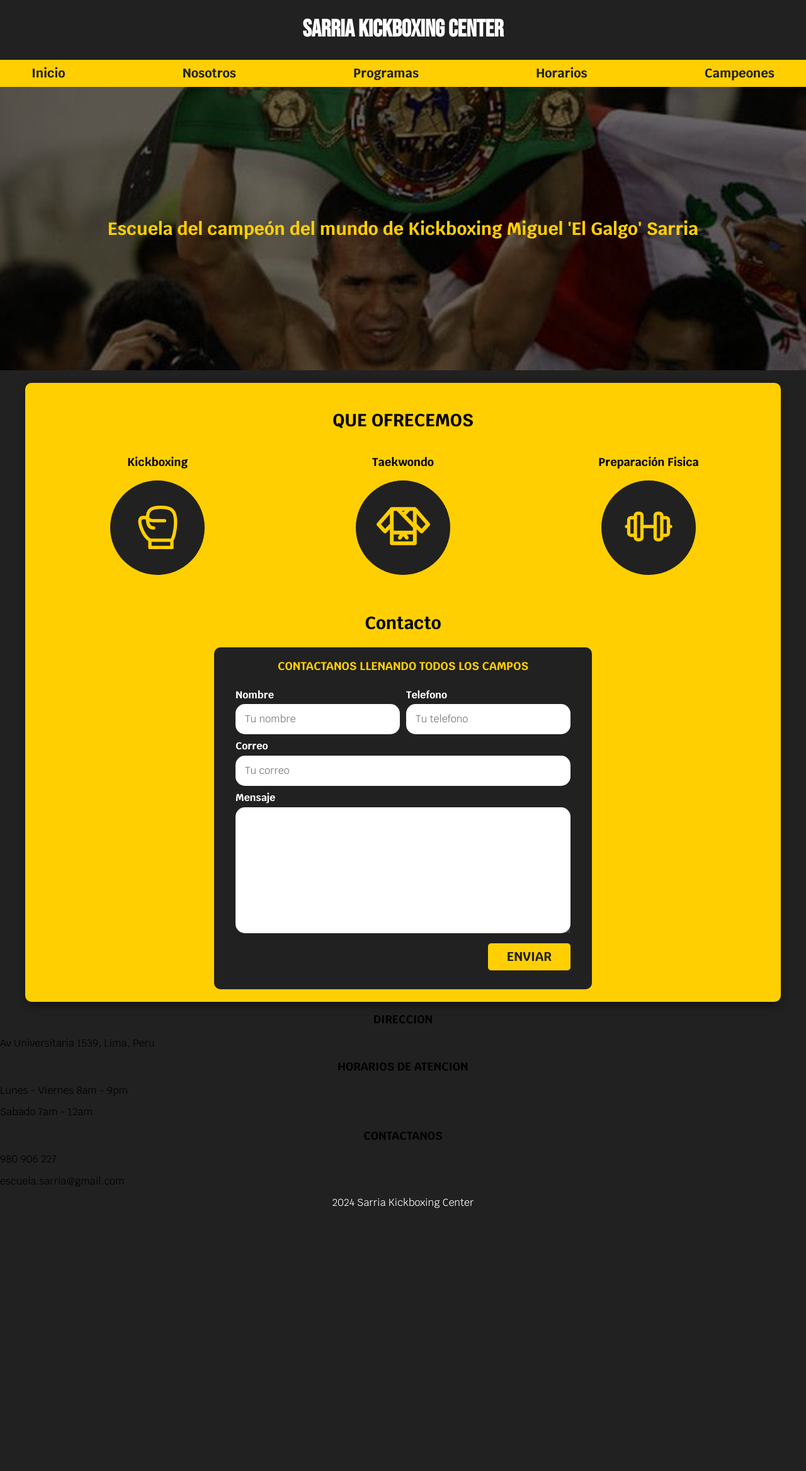
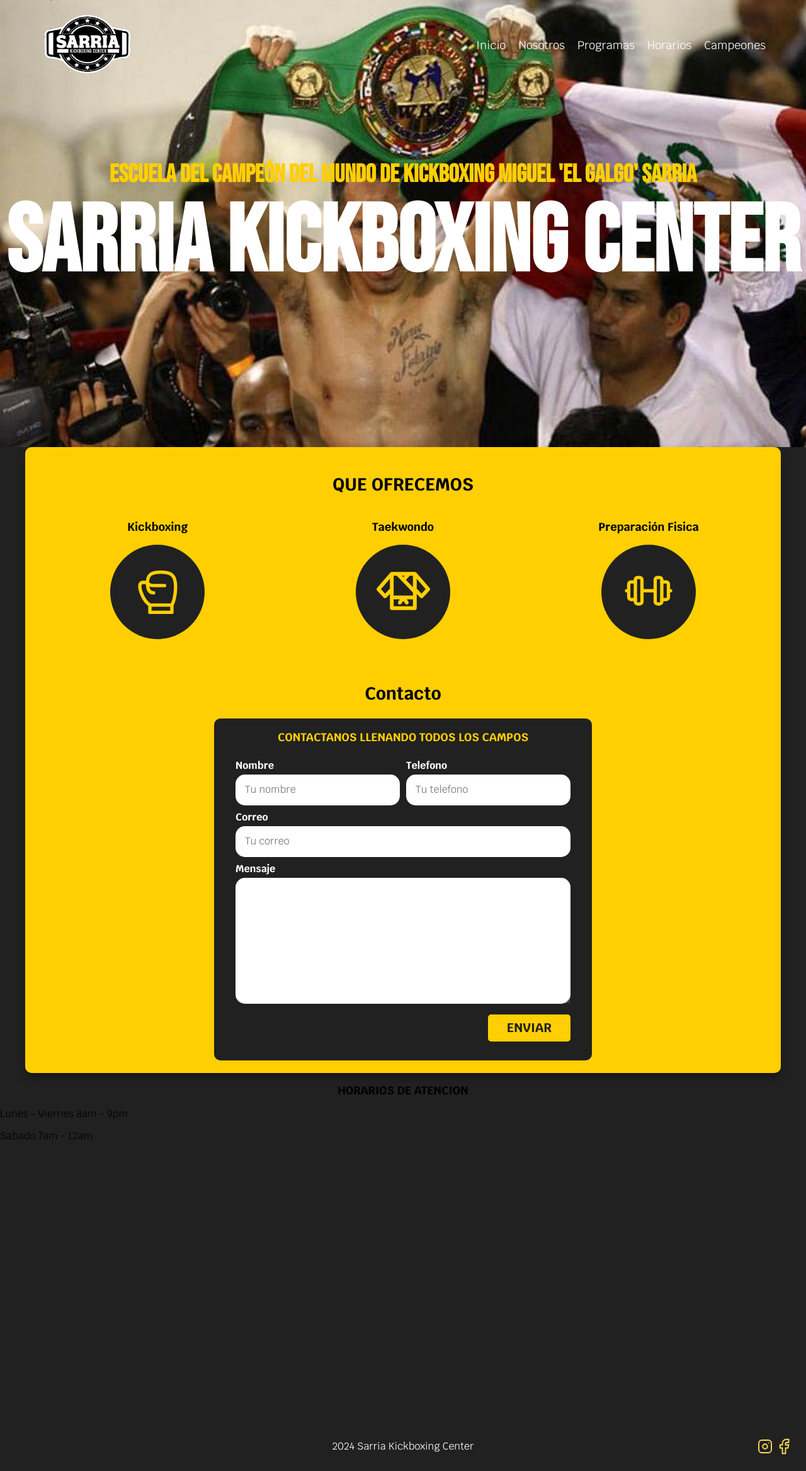
Before and after one commit to JanielFranz/SKC, a plain HTML site: page index.html in a window 1280 px wide. Shown: the whole page at 63% size. Before the commit the page ends 1936 px from the top, so only its background shows below. Drawn offline with Linux system fonts and the light colour scheme; some packages are replaced by stand-ins of ours.

Commit message:
feat(header): new version on header created.

```diff
--- a/css/styles.css
+++ b/css/styles.css
@@ -22,7 +22,18 @@ body{
 .contenedor{
     max-width: 120rem;
     margin: 0 auto;
+}
+.contenedor-header{
+    max-width: 120rem;
+    margin: 0 auto;
+    width: 90%;
 
+}
+.sombra-imagen{
+    background-color: rgba(0,0,0,.5);
+}
+a{
+    text-decoration: none;
 }
 
 .boton{
@@ -68,6 +79,16 @@ body{
     display: flex;
 }
 
+.no-margin{
+    margin: 0;
+}
+.no-padding{
+    padding: 0;
+}
+.centrar-texto{
+
+}
+
 .alinear-derecha{
     justify-content: right;
 }
@@ -78,11 +99,21 @@ body{
 }
 
 /* Tipografia */
+
+
+
+
 h1{
     font-size: var(--fuentePrincipal);
     font-family: 'Bebas Neue', sans-serif;
     color: var(--blanco);
+    font-size: 15rem;
+    margin: 0px 0px 8px;
 }
+
+
+
+
 h2{
     font-size: 2.8rem;
 }
@@ -94,70 +125,78 @@ h1,h2,h3{
     text-align: center;
 }
 
+/* Letra amarilla del primer section*/
+.main-h2{
+    text-transform: uppercase;
+    color: var(--primario);
+    font-size: 4rem;
+    font-family: 'Bebas Neue', sans-serif;
+}
+
 
 /* Navegacion Principal */
-.nav-bg{
-    background-color: var(--primario);
+.header{
+    background-image: url(../imagenes/sarria.jpg);
+
+    height: 71rem;
+    background-position: center center;
+    background-size: cover;
+    background-repeat: no-repeat;
+
+}
+.imagen-logo{
+    height: 14rem;
+    width: 15rem;
 }
 
-.navegacion-principal{
+@media (min-width: 768px) {
+    .barra {
         display: flex;
-    flex-direction: column;
+        justify-content: space-between;
         align-items: center;
     }
-@media (min-width: 768px) {
-    .navegacion-principal{
-        flex-direction: row;
-        justify-content: space-between;
 }
 
+
+@media (min-width: 768px) {
+    .navegacion-principal {
+        display: flex;
+        gap:2rem;
+    }
 }
 .navegacion-principal a {
-    padding: 1rem;
-    color: var(--oscuro);
-    text-decoration: none;
-    font-size: 2rem;
-    font-weight: 700;
-}
-.navegacion-principal a:hover {
-    color: var(--primario);
-    background-color: var(--oscuro);
+    display: block;
+    text-align: center;
+    font-size: 1.8rem;
+    color: var(--blanco);
 }
 
+
 /* Imagen Sarria*/
-.sarria{
-    background-image: url(../imagenes/sarria.jpg);
-    background-position-x: center;
-    background-position-y:30%;
-    height: 45rem;
-    position: relative;
-    margin-bottom: 2rem;
-}
-.sarria-contenido{
-    position: absolute;
-    background-color: rgba(0, 0, 0, .6);
-    width: 100%;
-    height: 100%;
-    display:flex;
-    flex-direction: column;
-    align-items: center;
-    justify-content: center;
+
+.sarria-contenido {
+    text-align: center;
+    margin-top: 11rem;
+
 }
 
 .sarria-contenido h2{
     color: var(--primario);
 }
 /* Servicios */
-.servicios{
+@media (min-width: 768px) {
+    .servicios {
         display: grid;
-    grid-template-columns: repeat(3,1fr);
+        grid-template-columns: repeat(3, 1fr);
         column-gap: 1rem;
+    }
 }
 
 .servicio{
     display: flex;
     flex-direction: column;
     align-items: center;
+    margin-bottom: 1rem;
 } /* centré el cierculo y el icono */
 .servicio h3{
 
@@ -237,7 +276,30 @@ margin-bottom: .5rem;
     border-radius: 1.5rem;
 }
 
-.footer{
+.footer-text{
     text-align: center;
     color: var(--blanco);
+    margin-top: 1rem;
+    grid-column: 2/3;
 }
+
+
+
+.container-icons{
+    display: grid;
+    grid-template-columns: repeat(3,1fr);
+}
+
+.icons-footer{
+    display: flex;
+    justify-content: right;
+    padding: 2rem;
+    grid-column: 3/4;
+}
+/* Map */
+
+#map{
+    height: 50rem;
+    width: 100%;
+    margin-bottom: 4rem;
+}
--- a/index.html
+++ b/index.html
@@ -11,12 +11,14 @@
     <link href="css/styles.css" rel="stylesheet">
 </head>
 <body>
-    <header>
-        <h1>SARRIA KICKBOXING CENTER</h1>
-    </header>
 
-    <div class="nav-bg">
-        <nav class="navegacion-principal contenedor">
+<header class="header">
+    <div class="contenedor-header">
+        <div class="barra">
+            <a class ="logo" href="index.html">
+                <img class="imagen-logo no-margin centrar-texto"src="imagenes/sarria-logo.png" alt="imagen-logo">
+            </a>
+            <nav class="navegacion-principal">
                 <a href="index.html">Inicio</a>
                 <a href="#">Nosotros</a>
                 <a href="#">Programas</a>
@@ -24,12 +26,15 @@
                 <a href="#">Campeones</a>
             </nav>
         </div>
+    </div>
 
-    <section class="sarria">
     <div class="sarria-contenido">
-            <h2> Escuela del campeón del mundo de Kickboxing Miguel 'El Galgo' Sarria</h2>
+        <h2 class="main-h2 no-margin" > Escuela del campeón del mundo de Kickboxing  Miguel 'El Galgo' Sarria </h2>
+        <h1 class ="no-margin"> SARRIA KICKBOXING CENTER  </h1>
     </div>
-    </section>
+</header>
+
+
 
 
 <main class="contenedor sombra">
@@ -104,25 +109,48 @@
     </section>
 </main>
 
-    <section>
-        <h3>DIRECCION</h3>
-        <p>Av Universitaria 1539, Lima, Peru</p>
-    </section>
-
+<div id="map">
+    <script src="script.js"> </script>  <!--   conexion con js -->
+    <script src="https://maps.googleapis.com/maps/api/js?key=AIzaSyBDaeWicvigtP9xPv919E-RNoxfvC-Hqik&callback=startMap"></script>
     <section>
         <h3>HORARIOS DE ATENCION</h3>
         <p>Lunes - Viernes 8am - 9pm</p>
         Sabado 7am - 12am
     </section>
-
+</div>
+<!--
 <section>
     <h3>CONTACTANOS</h3>
     <p>980 906 227</p>
     <p>escuela.sarria@gmail.com</p>
 </section>
-
+-->
 <footer class="footer">
+    <div class="container-icons">  <!-- div de iconos -->
+        <div class="footer-text">
             <p>2024 Sarria Kickboxing Center</p>
+        </div>
+        <div class="icons-footer">
+            <div class="ig-icon">
+                <a href="https://www.instagram.com/sarriakickboxing/">
+                    <svg xmlns="http://www.w3.org/2000/svg" class="icon icon-tabler icon-tabler-brand-instagram" width="30" height="30" viewBox="0 0 24 24" stroke-width="1.5" stroke="#fbdf56" fill="none" stroke-linecap="round" stroke-linejoin="round">
+                        <path stroke="none" d="M0 0h24v24H0z" fill="none"/>
+                        <path d="M4 4m0 4a4 4 0 0 1 4 -4h8a4 4 0 0 1 4 4v8a4 4 0 0 1 -4 4h-8a4 4 0 0 1 -4 -4z" />
+                        <path d="M12 12m-3 0a3 3 0 1 0 6 0a3 3 0 1 0 -6 0" />
+                        <path d="M16.5 7.5l0 .01" />
+                    </svg>
+                </a>
+            </div>
+            <div class="fb-icon">
+                <a href="https://www.facebook.com/kickboxingperu/?locale=es_LA">
+                    <svg xmlns="http://www.w3.org/2000/svg" class="icon icon-tabler icon-tabler-brand-facebook" width="30" height="30" viewBox="0 0 24 24" stroke-width="1.5" stroke="#fbdf56" fill="none" stroke-linecap="round" stroke-linejoin="round">
+                        <path stroke="none" d="M0 0h24v24H0z" fill="none"/>
+                        <path d="M7 10v4h3v7h4v-7h3l1 -4h-4v-2a1 1 0 0 1 1 -1h3v-4h-3a5 5 0 0 0 -5 5v2h-3" />
+                    </svg>
+                </a>
+            </div>
+        </div>
+    </div>
 </footer>
 </body>
 </html>
--- /dev/null
+++ b/script.js
@@ -0,0 +1,12 @@
+function startMap(){
+    var coord = {lat:-12.0652951 ,lng:-77.0778438};
+    var map = new google.maps.Map(document.getElementById('map'),{
+        zoom: 20,
+        center: coord
+    })
+    var marker = new google.maps.marker({
+        position: coord,
+        map : map
+    })
+
+}
```
Also changed, not shown: imagenes/sarria-logo.png (added). Lines whose indentation alone changed are shown as unchanged.
